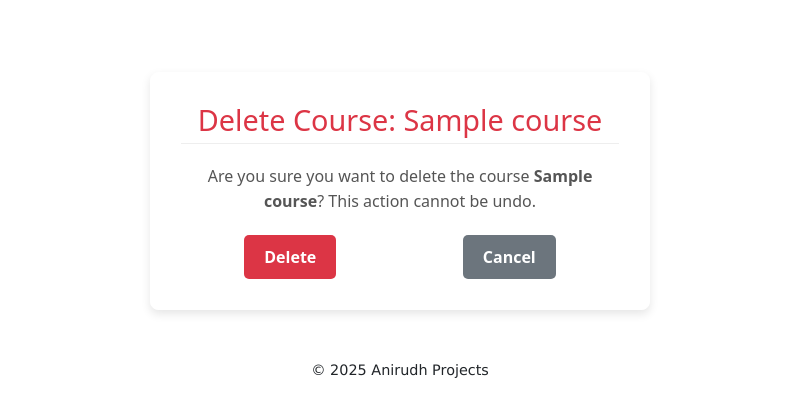
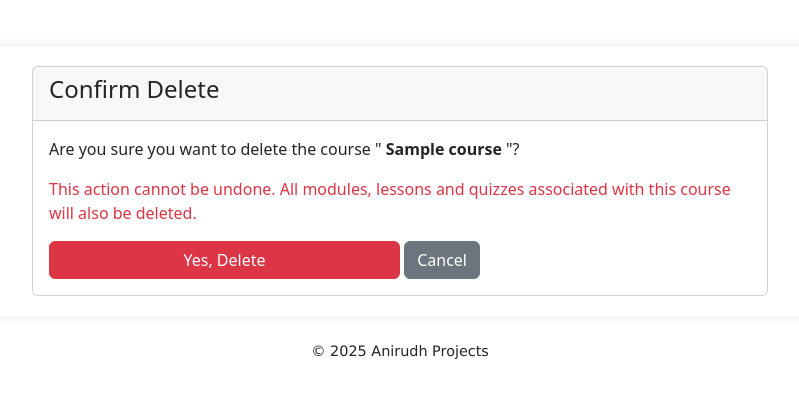
Before and after one commit to Anirudh11V/Learning_Management_System, a Django app: a page that uses lms/courses/templates/courses/course_confirm_delete.html in a window 1280 px wide. Shown: the part 59-476 px from the top of the page, without its empty margins (240-1039 px from the left). Run offline with Django 5.2, Linux system fonts and the light colour scheme; a user stored in the database is signed in; tables that the repository leaves empty hold one stand-in row (values such as "Sample post"); parts of the project's set-up code (start-up, migrations or seed data) failed here and were passed over.

Commit message:
Class based View for course and bug fix

```diff
--- a/lms/courses/models.py
+++ b/lms/courses/models.py
@@ -87,6 +87,9 @@ class Module(models.Model):
     def __str__(self):
         return f"{self.order}, {self.title} ({self.course.title})"
 
+    def get_absolute_url(self):
+        return reverse('courses:course_details', args= [self.course.slug])
+
 
 class Lesson(models.Model):
     module = models.ForeignKey(Module, on_delete= models.CASCADE, related_name= 'lesson')
--- a/lms/courses/templates/courses/course_confirm_delete.html
+++ b/lms/courses/templates/courses/course_confirm_delete.html
@@ -7,7 +7,7 @@
 
 {% block content %}
 
-<main>
+<!-- <main>
     <section>
         <div class="delete_container">
 
@@ -26,6 +26,36 @@
 
         </div>
     </section>
-</main>
+</main> -->
+
+<section class="container mt-4">
+    <div class="row justify-content-center">
+        <div class="col-md-8">
+
+            <div class="card">
+
+                <div class="card-header">
+                    <h4>Confirm Delete</h4>
+                </div>
+
+                <div class="card-body">
+                    <p> Are you sure you want to delete the course
+                        "<strong> {{object.title}} </strong>"? </p>
+                    <p class="text-danger"> This action cannot be undone.
+                        All modules, lessons and quizzes associated with this course will also be deleted.
+                    </p>
+
+                    <form action="" method="post"> {% csrf_token %}
+                        <button type="submit" class="btn btn-danger w-50">Yes, Delete</button>
+                        <a href="{% url 'courses:course_details' object.slug %}" class="btn btn-secondary">Cancel</a>
+                    </form>
+
+                </div>
+
+            </div>
+
+        </div>
+    </div>
+</section>
 
 {% endblock content %}
--- a/lms/courses/templates/courses/course_form.html
+++ b/lms/courses/templates/courses/course_form.html
@@ -34,7 +34,7 @@
 
                         </div>
                     {% endfor %}
-                        <button type="submit" class="btn btn-primary" name="course_category">
+                        <button type="submit" class="btn btn-primary w-25" name="course_category">
                             course_category
                         </button>
                 </form>
@@ -64,12 +64,14 @@
                     </div>
 
                 {% endfor %}
+
+                {% if page_title == 'Create New Course' %}
                 <button type="submit" class="btn btn-primary w-75" name="create_course">{{page_title}}</button>
-                {% if page_title == 'Create New Course' %}
                     <a href="{% url 'users:instructor_dashboard' %}" class="btn btn-secondary">
                         &laquo; Back
                     </a>
                 {% else %}
+                <button type="submit" class="btn btn-primary w-75" name="create_course">Edit {{object.title}}</button>
                     <a href="{{course.get_absolute_url}}" class="btn btn-secondary">
                         &laquo; Back
                     </a>
--- a/lms/courses/templates/courses/lesson_form.html
+++ b/lms/courses/templates/courses/lesson_form.html
@@ -11,7 +11,7 @@
     <section>
         <div class="container p-auto">
 
-            <h2>{{page_title}}</h2>
+            <h2>Lesson Creation / Edit</h2>
             <p>For Course : {{course.title}} > Module : {{module.title}}</p>
 
             <form action="" method="post" enctype="multipart/form-data"> {% csrf_token %}
@@ -32,7 +32,7 @@
                     </div>
 
                 {% endfor %}
-                <button type="submit" class="btn btn-primary w-50 mt-3">{{page_title}}</button>
+                <button type="submit" class="btn btn-primary w-50 mt-3">Create / Edit</button>
                 <a href="{{course.get_absolute_url}}" class="btn btn-secondary mt-3">
                     &laquo; Back
                 </a>
--- a/lms/courses/templates/courses/module_form.html
+++ b/lms/courses/templates/courses/module_form.html
@@ -2,7 +2,7 @@
 {% load static %}
 
 {% block title %}
-    {{page_title}}
+    {{object.title}}
 {% endblock title %}
 
 {% block content %}
@@ -12,7 +12,7 @@
 
         <div class="container p-auto">
 
-            <h2>{{page_title}}</h2>
+            <h2>Module Creation / Edit</h2>
             <p>For Course : {{course.title}}</p>
 
             <form action="" method="post"> {% csrf_token %}
@@ -34,7 +34,7 @@
 
                 {% endfor %}
 
-                <button type="submit" class="btn btn-primary w-50 mt-3">{{page_title}}</button>
+                <button type="submit" class="btn btn-primary w-50 mt-3">Create / Edit</button>
                 <a href="{{course.get_absolute_url}}" class="btn btn-secondary mt-3">
                     &laquo; Back
                 </a>
--- a/lms/courses/urls.py
+++ b/lms/courses/urls.py
@@ -1,35 +1,88 @@
 from django.urls import path
 from . import views
+from .views import (CourseUpdateView, CourseDeleteView, LessonCreateView, LessonUpdateView, LessonDeleteView,
+                    ModuleCreateView, ModuleUpdateView, ModuleDeleteView)
 
 app_name = 'courses'
 urlpatterns = [
 
     # COURSE CRUD URL.
-    path('<slug:course_slug>/manage/', views.course_manage, name= 'course_manage'),
-    path('create/', views.course_create, name= 'course_create'),
-    path('<slug:course_slug>/update/', views.course_update, name= 'course_update'),
-    path('<slug:course_slug>/delete/', views.course_delete, name= 'course_delete'),
+    path(
+        '<slug:course_slug>/manage/',
+        views.course_manage,
+        name= 'course_manage'
+        ),
+    path(
+        'create/',
+        views.course_create,
+        name= 'course_create'
+        ),
+    path(
+        '<slug:slug>/update/',
+        CourseUpdateView.as_view(),
+        name= 'course_update'
+        ),
+    path(
+        '<slug:slug>/delete/',
+        CourseDeleteView.as_view(),
+        name= 'course_delete'
+        ),
 
     # MODULE CRUD URL.
-    path('<slug:course_slug>/module/create/', views.module_create, name= 'module_create'),
-    path('<slug:course_slug>/module/<slug:module_slug>/update/',
-         views.module_update, name= 'module_update'),
-    path('<slug:course_slug>/module/<slug:module_slug>/delete/',
-         views.module_delete, name= 'module_delete'),
+    path(
+        '<slug:course_slug>/module/create/',
+         ModuleCreateView.as_view(),
+         name= 'module_create'
+         ),
+    path(
+        '<slug:course_slug>/module/<slug:module_slug>/update/',
+         ModuleUpdateView.as_view(),
+         name= 'module_update'
+         ),
+    path(
+        '<slug:course_slug>/module/<slug:module_slug>/delete/',
+         ModuleDeleteView.as_view(),
+         name= 'module_delete'
+         ),
 
     # LESSON CRUD URL.
-    path('<slug:course_slug>/module/<slug:module_slug>/lesson/create/', views.lesson_create, name= 'lesson_create'),
-    path('<slug:course_slug>/module/<slug:module_slug>/lesson/<slug:lesson_slug>/update/',
-         views.lesson_update, name= 'lesson_update'),
-    path('<slug:course_slug>/module/<slug:module_slug>/lesson/<slug:lesson_slug>/delete/',
-         views.lesson_delete, name= 'lesson_delete'),
+    path(
+        '<slug:course_slug>/module/<slug:module_slug>/lesson/create/',
+         LessonCreateView.as_view(),
+         name= 'lesson_create'
+         ),
+    path(
+        '<slug:course_slug>/module/<slug:module_slug>/lesson/<slug:lesson_slug>/update/',
+         LessonUpdateView.as_view(),
+         name= 'lesson_update'
+         ),
+    path(
+        '<slug:course_slug>/module/<slug:module_slug>/lesson/<slug:lesson_slug>/delete/',
+         LessonDeleteView.as_view(),
+         name= 'lesson_delete'
+         ),
 
-    path('<slug:course_slug>/<slug:module_slug>/<slug:lesson_slug>/complete/', views.mark_lesson_completion,
-         name= 'mark_lesson_complete'),
-    path('<slug:course_slug>/<slug:module_slug>/<slug:lesson_slug>/', views.lesson_detail, name= 'lesson_details'),
+    path(
+        '<slug:course_slug>/<slug:module_slug>/<slug:lesson_slug>/complete/',
+         views.mark_lesson_completion,
+         name= 'mark_lesson_complete'
+         ),
+    path(
+        '<slug:course_slug>/<slug:module_slug>/<slug:lesson_slug>/',
+         views.lesson_detail,
+         name= 'lesson_details'
+         ),
 
-    path('<slug:course_slug>/', views.course_detail, name= 'course_details'),
-    path('', views.course_list, name= 'course_list'),
-#     path('<slug:course_slug>/manage/', views.course_content_manage, name= 'course_content_manage'),
+     # main url
+    path(
+        '<slug:course_slug>/',
+        views.course_detail,
+        name= 'course_details'
+        ),
+    path(
+        '',
+        views.course_list,
+        name= 'course_list'
+        ),
 
 ]
--- a/lms/courses/views.py
+++ b/lms/courses/views.py
@@ -2,7 +2,6 @@ from django.shortcuts import render, get_object_or_404, redirect
 from .models import Category, Course, Module, Lesson, Review
 from .forms import CourseForm, ModuleForm, LessonForm, CommentForm, CategoryForm, ReviewForm
 from enrollment.models import Enroll
-from users.services import notify_new_lesson
 from quiz.models import QuizAttempt, Quiz
 from users.models import UserLessonCompletion
 from users.task import task_notify_new_lesson
@@ -14,6 +13,9 @@ from django.db.models import Max
 from django.utils import timezone
 from django.contrib import messages
 from django.utils.text import slugify
+from django.views.generic import CreateView, UpdateView, DeleteView
+from django.contrib.auth.mixins import LoginRequiredMixin, UserPassesTestMixin
+from django.urls import reverse_lazy
 # Create your views here.
 
 # ------------- COURSE LIST/DETAIL-VIEW ------------------------------------------------.
@@ -230,43 +232,33 @@ def course_create(request):                 # Course creation.
     context = {'form': form, 'c_form': c_form, 'page_title': 'Create New Course'}
     return render(request, 'courses/course_form.html', context)
 
-@login_required(login_url= 'users:login')
-def course_update(request, course_slug):    # Course edit/updating.
-    course = get_object_or_404(Course, slug= course_slug)
-    if course.instructor != request.user:
-        messages.error(request, 'You are not authorized to edit this course.')
-        return redirect('users:instructor_dashboard')
 
-    if request.method == 'POST':
-        form = CourseForm(request.POST, instance= course)
-        if 'create_course' in request.POST and form.is_valid():
-            form.save()
-            messages.success(request, f"Course '{course.title}' updated successfully.")
-            return redirect('courses:course_details', course_slug= course.slug)
-        else:
-            messages.error(request, 'Please correct the errors.')
+class CourseUpdateView(LoginRequiredMixin, UserPassesTestMixin, UpdateView):
+    model = Course
+    form_class = CourseForm
+    template_name = 'courses/course_form.html'
 
-    else:
-        form = CourseForm(instance= course)
+    def test_func(self):
+        # Check if the current user is the instructor of the course.
+        return self.get_object().instructor == self.request.user
 
-    context = {'form': form, 'course': course, 'page_title': f'Edit Course: {course.title}'}
-    return render(request, 'courses/course_form.html', context)
+    def form_valid(self, form):
+        messages.success(self.request, "Course updated succcessfully!")
+        return super().form_valid(form)
 
-@login_required(login_url= 'users:login')
-def course_delete(request, course_slug):     # Course deletion.
-    course = get_object_or_404(Course, slug= course_slug)
-    if course.instructor != request.user:
-        messages.error(request, 'You are not authorized to delete this course.')
-        return redirect('users:instructor_dashboard')
 
-    if request.method == 'POST':
-        course_title = course.title
-        course.delete()
-        messages.success(request, f"Course '{course.title}' deleted successfully.")
-        return redirect('courses:course_list')
+class CourseDeleteView(LoginRequiredMixin, UserPassesTestMixin, DeleteView):
+    model = Course
+    template_name = 'courses/course_confirm_delete.html'
+    success_url = reverse_lazy('users:instructor_dashboard')
 
-    context = {'course': course, 'page_title': f'Delete Course: {course.title}'}
-    return render(request, 'courses/course_confirm_delete.html', context)
+    def test_func(self):
+         # Check if the current user is the instructor of the course.
+        return self.get_object().instructor == self.request.user
+
+    def form_valid(self, form):
+        messages.success(self.request, "Course deleted succcessfully!")
+        return super().form_valid(form)
 
 # ------------- COURSE CRUD ENDS ------------------------------------------------.
 
@@ -297,133 +289,127 @@ def course_manage(request, course_slug):
 
 # ------------- MODULE CRUD ------------------------------------------------.
 
-@login_required(login_url= 'users:login')
-def module_create(request, course_slug):     # Module creation.
-    course = get_object_or_404(Course, slug= course_slug)
-    if course.instructor != request.user:
-        messages.error(request, 'You are not authorized to add module to this course.')
-        return redirect('users:instructor_dashboard')
+class ModuleCreateView(LoginRequiredMixin, CreateView):
+    model = Module
+    form_class = ModuleForm
+    template_name = 'courses/module_form.html'
 
-    if request.method == 'POST':
-        form = ModuleForm(request.POST)
-        if form.is_valid():
-            new_module = form.save(commit= False)
-            new_module.course = course
-            new_module.slug = slugify(new_module.title)
-            new_module.save()
-            messages.success(request, f"Module '{new_module.title}' added successfully.")
-            return redirect('courses:course_details', course_slug= course.slug)
+    def get_context_data(self, **kwargs):
+        context = super().get_context_data(**kwargs)
+        context['course'] = get_object_or_404(Course, slug= self.kwargs['course_slug'])
+        return context
 
-    else:
-        form = ModuleForm()
+    def form_valid(self, form):
+        course = get_object_or_404(Course, slug= self.kwargs['course_slug'])
+        form.instance.course = course
 
-    context= {'form': form, 'course': course, 'page_title': 'Add New Module'}
-    return render(request, 'courses/module_form.html', context)
+        if course.instructor != self.request.user:
+            messages.error(self.request, "you are not authorized to add module in this course.")
+            return redirect('courses:course_list')
 
-@login_required(login_url= 'users:login')
-def module_update(request, course_slug, module_slug):    # Module edit/updating.
-    module = get_object_or_404(Module, slug= module_slug, course__slug= course_slug)
-    if module.course.instructor != request.user:
-        messages.error(request, 'You are not authorized to edit this module.')
-        return redirect('courses:course_details', course_slug= module.course.slug)
+        max_order = course.modules.aggregate(Max('order'))['order__max']
+        form.instance.order = (max_order or 0) + 1
 
-    if request.method == 'POST':
-        form = ModuleForm(request.POST, instance= module)
-        if form.is_valid():
-            form.save()
-            messages.success(request, f"Module {module.title} updated successfully.")
-            return redirect('courses:course_details', course_slug= module.course.slug)
+        messages.success(self.request, "Module added successfully.")
+        return super().form_valid(form)
 
-    else:
-        form = ModuleForm(instance= module)
+    def get_success_url(self):
+        return self.object.course.get_absolute_url()
 
-    context= {'form': form, 'course': module.course, 'page_title': f'Edit Module: {module.title}'}
-    return render(request, 'courses/module_form.html', context)
 
-@login_required(login_url= 'users:login')
-def module_delete(request, course_slug, module_slug):    # Module deletion.
-    module = get_object_or_404(Module, slug= module_slug, course__slug= course_slug)
-    if module.course.instructor != request.user:
-        messages.error(request, 'You are not authorized to delete this module.')
-        return redirect('courses:course_details', course_slug= module.course.slug)
+class ModuleUpdateView(LoginRequiredMixin, UserPassesTestMixin, UpdateView):
+    model = Module
+    form_class = ModuleForm
+    template_name = 'courses/module_form.html'
+    slug_url_kwarg = 'module_slug'
 
-    if request.method == "POST":
-        module_title = module.title
-        module.delete()
-        messages.success(request, f"Module {module.title} deleted successfully.")
-        return redirect('courses:course_details', course_slug= module.course.slug)
+    def get_context_data(self, **kwargs):
+        context = super().get_context_data(**kwargs)
+        context['course'] = self.object.course
+        return context
 
-    context = {'course': module.course, 'page_title': f'Delete Module: {module.title}'}
-    return render(request, 'courses/module_confirm_delete.html', context)
+    def test_func(self):
+        return self.get_object().course.instructor == self.request.user
 
+    def get_success_url(self):
+        return self.object.course.get_absolute_url()
+
+
+class ModuleDeleteView(LoginRequiredMixin, UserPassesTestMixin, DeleteView):
+    model = Module
+    template_name = 'courses/module_confirm_delete.html'
+    slug_url_kwarg = 'module_slug'
+
+    def test_func(self):
+        return self.get_object().course.instructor == self.request.user
+
+    def get_success_url(self):
+        return self.object.course.get_absolute_url()
 # ------------- MODULE CRUD ENDS------------------------------------------------.
 
 # ------------- LESSON CRUD STARTS------------------------------------------------.
 
-@login_required(login_url= 'users:login')
-def lesson_create(request, course_slug, module_slug):    # Lesson creation.
-    course= get_object_or_404(Course, slug= course_slug)
-    module= get_object_or_404(Module, course= course, title__iexact= module_slug)
-    if course.instructor != request.user:
-        messages.error(request, 'You are not authorized to add lesson to this course.')
-        return redirect('users:instructor_dashboard')
+class LessonCreateView(LoginRequiredMixin, CreateView):
+    model = Lesson
+    form_class = LessonForm
+    template_name = 'courses/lesson_form.html'
 
-    if request.method == 'POST':
-        form = LessonForm(request.POST, request.FILES)
-        if form.is_valid():
-            new_lesson = form.save(commit= False)
-            new_lesson.module = module
-            new_lesson.slug = slugify(new_lesson.title)
-            max_order = Lesson.objects.filter(module= module).aggregate(Max('order'))['order__max']
-            new_lesson.order = max_order + 1 if max_order is not None else 1
-            new_lesson.save()
+    def get_context_data(self, **kwargs):
+        context = super().get_context_data(**kwargs)
+        context['course'] = get_object_or_404(Course, slug= self.kwargs['course_slug'])
+        context['module'] = get_object_or_404(Module, slug= self.kwargs['module_slug'])
+        return context
 
-            messages.success(request, f"Lesson '{new_lesson.title}' added successfully.")
-            task_notify_new_lesson(new_lesson.id, course.id)
-            return redirect('courses:course_details', course_slug= course.slug)
+    def form_valid(self, form):
+        module = get_object_or_404(Module, slug= self.kwargs['module_slug'])
+        form.instance.module = module
 
-    else:
-        form = LessonForm()
+        # check permission
+        if module.course.instructor != self.request.user:
+            messages.error(self.request, "You are not authorized to add lessons to this course.")
+            return redirect('courses:course_list')
 
-    context= {'form': form, 'course': course, 'module': module, 'page_title': 'Add New Lesson'}
-    return render(request, 'courses/lesson_form.html', context)
+        # Automatically calculate and set the order for the new lesson.
+        max_order = module.lesson.aggregate(Max('order'))['order__max']
+        form.instance.order = (max_order or 0) + 1
 
-@login_required(login_url= 'users:login')
-def lesson_update(request, course_slug, module_slug, lesson_slug):   # Lesson edit/updating.
-    lesson = get_object_or_404(Lesson, slug= lesson_slug, module__slug= module_slug, module__course__slug= course_slug)
-    if lesson.module.course.instructor != request.user:
-        messages.error(request, 'You are not authorized to edit this lesson.')
-        return redirect('courses:course_details', course_slug= lesson.module.course.slug)
+        messages.success(self.request, "Lesson created successfully.")
+        return super().form_valid(form)
 
-    if request.method == 'POST':
-        form = LessonForm(request.POST, instance= lesson)
-        if form.is_valid():
-            form.save()
-            messages.success(request, f"Lesson {lesson.title} updated successfully.")
-            return redirect('courses:course_details', course_slug= lesson.module.course.slug)
+    def get_success_url(self):
+        # Redirect to the course detail page after creation
+        return self.object.module.course.get_absolute_url()
 
-    else:
-        form = LessonForm(instance= lesson)
 
-    context= {'form': form, 'course': lesson.module.course, 'module': lesson.module,
-              'page_title': f'Edit Lesson: {lesson.title}'}
-    return render(request, 'courses/lesson_form.html', context)
+class LessonUpdateView(LoginRequiredMixin, UserPassesTestMixin, UpdateView):
+    model = Lesson
+    form_class = LessonForm
+    template_name = 'courses/lesson_form.html'
+    slug_url_kwarg = 'lesson_slug'  # to find lesson by its own slug
 
-@login_required(login_url= 'users:login')
-def lesson_delete(request, course_slug, module_slug, lesson_slug):   # Lesson deletion.
-    lesson = get_object_or_404(Lesson, slug= lesson_slug, module__slug= module_slug, module__course__slug= course_slug)
-    if lesson.module.course.instructor != request.user:
-        messages.error(request, 'You are not authorized to delete this lesson.')
-        return redirect('courses:course_details', course_slug= lesson.module.course.slug)
+    def get_context_data(self, **kwargs):
+        # This adds the course and module for the template
+        context = super().get_context_data(**kwargs)
+        context['course'] = self.object.module.course
+        context['module'] = self.object.module
+        return context
 
-    if request.method == 'POST':
-        lesson_title = lesson.title
-        lesson.delete()
-        messages.success(request, f"Lesson {lesson.title} deleted successfully.")
-        return redirect('users:instructor_dashboard')
+    def test_func(self):
+        # Check if the current user is the instructor
+        return self.get_object().module.course.instructor == self.request.user
 
-    context = {'course': lesson.module.course, 'page_title': f'Delete Lesson: {lesson.title}',
-               'lesson': lesson, 'module': lesson.module}
-    return render(request, 'courses/lesson_confirm_delete.html', context)
+    def get_success_url(self):
+        return self.object.module.course.get_absolute_url()
 
+
+class LessonDeleteView(LoginRequiredMixin, UserPassesTestMixin, DeleteView):
+    model = Lesson
+    template_name = 'courses/lesson_confirm_delete.html'
+    slug_url_kwarg = 'lesson_slug'
+
+    def test_func(self):
+        return self.get_object().module.course.instructor == self.request.user
+
+    def get_success_url(self):
+        return self.object.module.get_absolute_url()
 # ------------- LESSON CRUD ENDS------------------------------------------------.
```
Also changed, not shown: lms/courses/templates/courses/lesson_confirm_delete.html (+22 -16 lines), lms/courses/templates/courses/module_confirm_delete.html (+22 -15 lines), lms/courses/templates/partials/instructor_course_management.html (+19 -12 lines).
